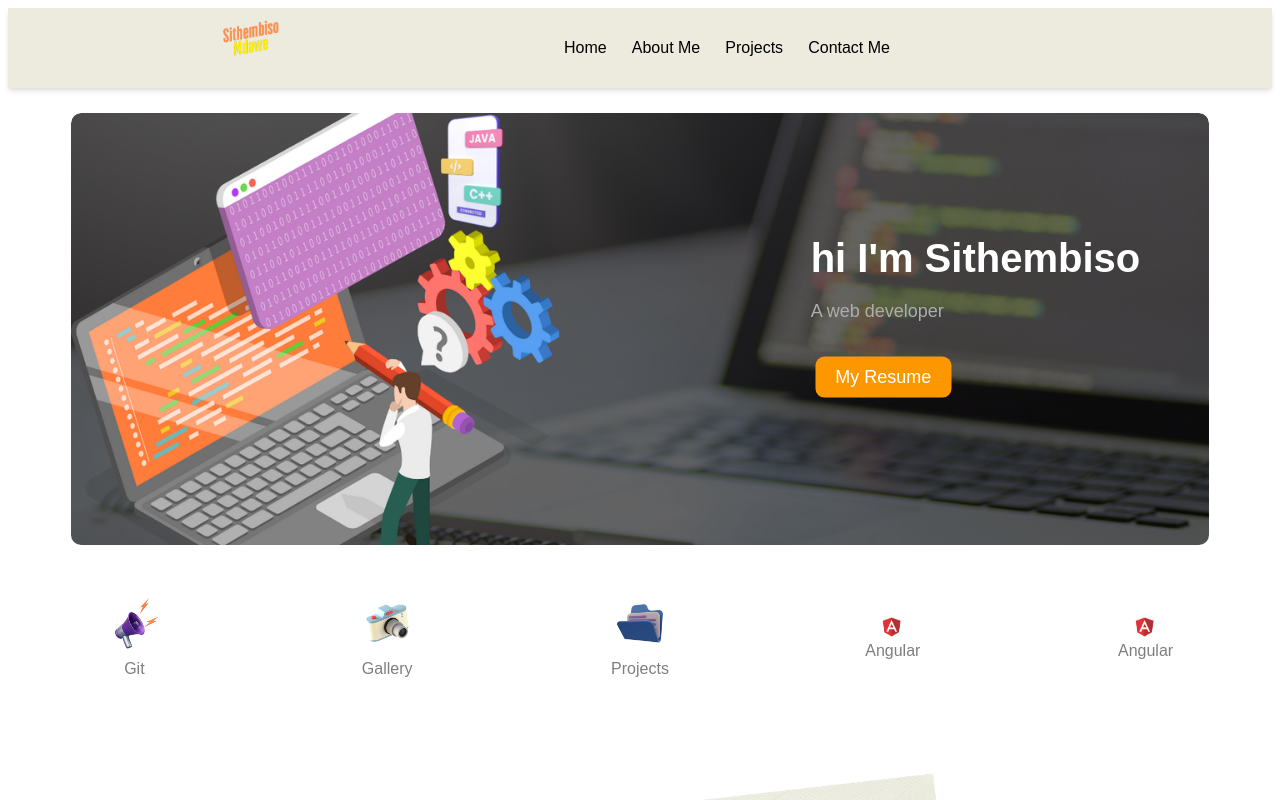
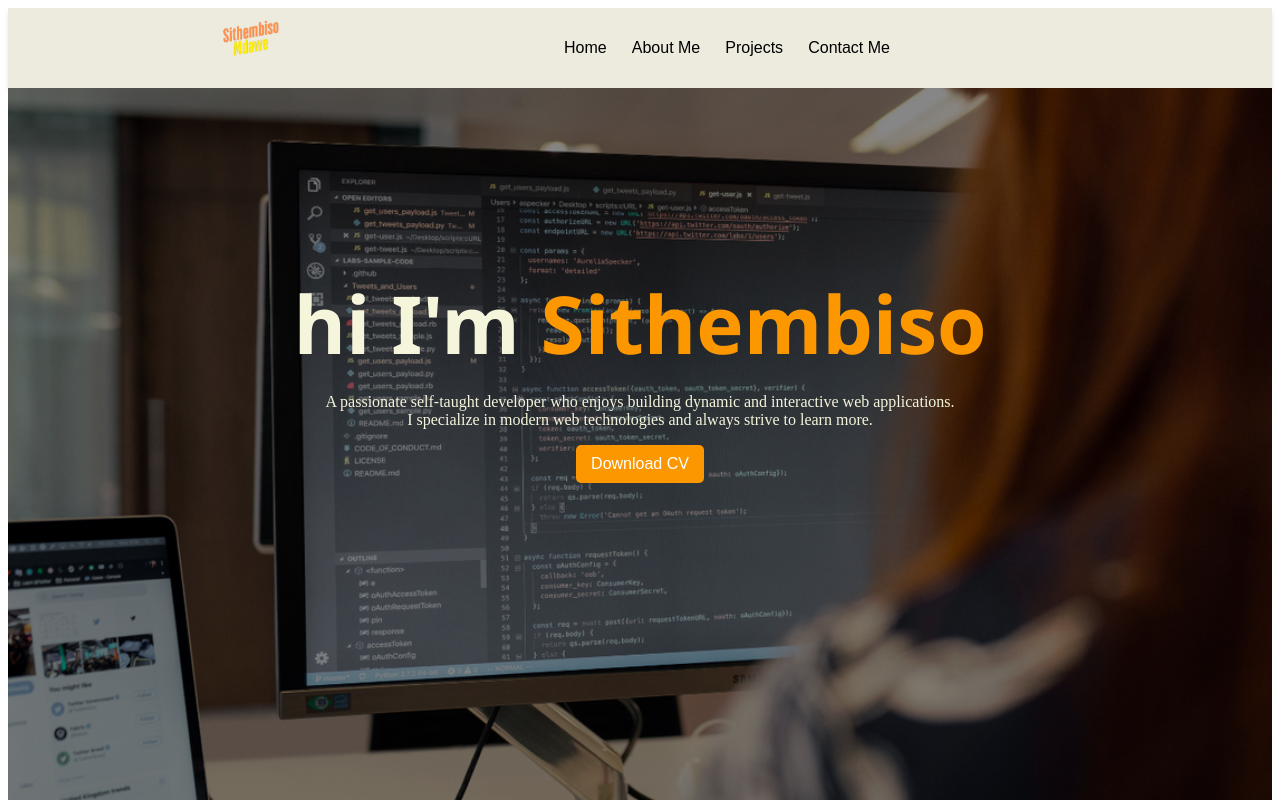
Before and after one commit to Trophydecoder/NewPortfolio, an Angular app: page / in a window 1280 px wide. Shown: the top 800 px of the page. Built offline with nearby package versions, Linux system fonts and the light colour scheme.

Commit message:
carousel changed

```diff
--- a/src/app/components/carousel/carousel.component.html
+++ b/src/app/components/carousel/carousel.component.html
@@ -1,9 +1,8 @@
-
-<div class="hero-container">
-    <div class="hero-background" [style.backgroundImage]="'url(' + backgroundImage + ')'"></div>
-    <div class="hero-content">
-      <h1>hi I'm Sithembiso</h1>
-      <p>A web developer</p>
-      <button>My Resume</button>
-    </div>
-  </div>
+<div class="containercarousel">
+  <Div class="carousel">
+    <h1>hi I'm <span>Sithembiso</span></h1>
+    <p>A passionate self-taught developer who enjoys building dynamic and interactive web applications.
+      I specialize in modern web technologies and always strive to learn more.</p>
+      <button type="submit"  class="button">Download CV</button>
+  </Div>
+</div>
--- a/src/app/components/carousel/carousel.component.scss
+++ b/src/app/components/carousel/carousel.component.scss
@@ -1,93 +1,62 @@
+.containercarousel{
+  width: 100%;
+  background-image: url('/assets/aboutBG.png');
+  height: 50vh;
+  background-size: cover;
+  background-repeat: no-repeat;
+}
+.carousel{
+  display: flex;
+  flex-direction: column;
+  justify-content: center;
+  align-items: center;
+  text-align: center;
+  color: beige;
+  width: 100%;
+}
+.carousel p{
+  display: none;
+}
+.carousel  h1{
+  font-size: 25px;
+  padding-top: 30%;
+  font-family:'Segoe UI', Tahoma, Geneva, Verdana, sans-serif;
+}
+.carousel  h1 span{
+color: #fc9700;
+}
+.button {
+  background: #fc9700;
+  color: white;
+  border: none;
+  padding: 10px 15px;
+  border-radius: 5px;
+  cursor: pointer;
+  font-size: 16px;
+  transition: 0.3s;
+}
+.button:hover {
+  background:#a56300;
+}
 
-.hero-container {
-    position: relative;
+@media screen and (min-width: 1024px){
+  .containercarousel{
     width: 100%;
-    height: 60vh;
-    overflow: hidden;
+    background-image: url('/assets/aboutBG.png');
+    height: 89vh;
+    background-size: cover;
+    background-repeat: no-repeat;
   }
-
-  .hero-background {
-    position: absolute;
-    top: 0;
-    left: 0;
-    width: 100%;
-    height: 90%;
-    background-size: cover;
-    background-position: center;
-  }
-
-  .hero-content {
-    width: 60%;
-    position: absolute;
-    top: 50%;
-    left: 50%;
-    margin-left: 15%;
-    transform: translate(-50%, -50%);
-    text-align: center;
-    color: #adadad;
-  }
-
-  .hero-content h1 {
-    color: #ffffff;
-    font-size: 30px;
-    margin-bottom: 20px;
-    font-family: poppins , sans-serif;
+  .carousel  h1{
+    font-size: 80px;
+    padding-top: 10%;
 
   }
-
-  .hero-content p {
-    font-size: 18px;
-    margin-bottom: 30px;
-    display: none;
-  }
-  #doctor{
-    padding-top: 2%;
-  }
-  .hero-content button {
-    background-color :#fc9700;
-    color: #fff;
-    border: none;
-    padding: 10px 20px;
-    font-size: 18px;
-    cursor: pointer;
-    border-radius: 9px;
-    margin: 1%;
-  }
-
-  .hero-content button:hover {
-    background-color :#6d4100;
+  .carousel p{
+    display: flex;
+    width: 50%;
+    margin-top: -3%;
   }
 
 
-
-@media screen and (min-width: 1024px){
-.hero-container {
-  width: 90%;
-  margin-top: 2%;
-  height: 60vh;
-  border-radius: 10px;
-  margin-left: 5%;
-
 }
-.hero-background {
-  border-radius: 10px;
-}
-  .hero-content {
-    width: 40%;
-    top: 40%;
-    left: 50%;
-    margin-left: 35%;
-    text-align: left;
-  }
-  .hero-content p {
-    font-size: 18px;
-    margin-bottom: 30px;
-    display: flex;
-    font-family: poppins , sans-serif;
-  }
-  .hero-content h1 {
-    font-size: 40px;
-
-  }
-
-}
--- a/src/app/components/carousel/carousel.component.ts
+++ b/src/app/components/carousel/carousel.component.ts
@@ -8,7 +8,7 @@ import { Component } from '@angular/core';
   styleUrl: './carousel.component.scss'
 })
 export class CarouselComponent {
-  backgroundImage = '/assets/devBG.png';
+  backgroundImage = '/assets/aboutBG.png';
 
   ngOnInit(): void {
 
--- a/src/app/components/icons/icons.component.scss
+++ b/src/app/components/icons/icons.component.scss
@@ -2,6 +2,7 @@
     display: none;
     width: 100%;
     justify-content: center;
+    background-color: #edeade; /* Light cream */
 }
 .Icons   {
     width: 100%;
```
